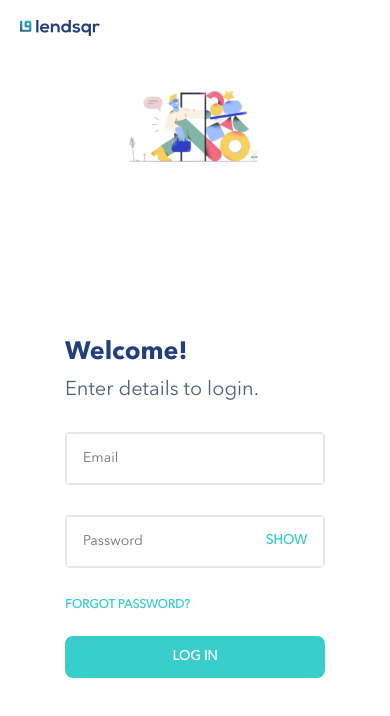
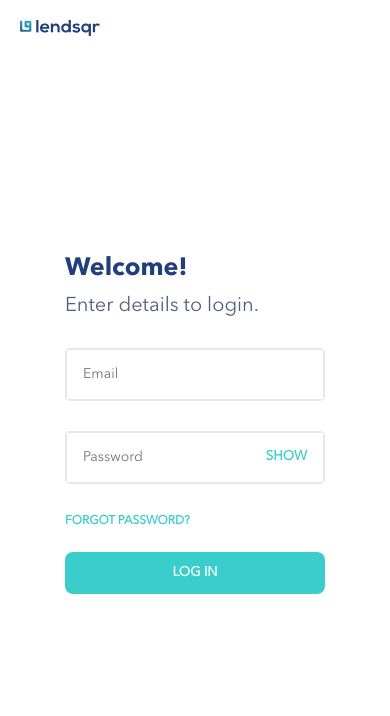
Before and after one commit to JSjags/lendsqr-fe-test, a React (Vite) app: page /login in a window 390 px wide. Shown: the top 716 px of the page. Built offline with nearby package versions, Linux system fonts and the light colour scheme.

Commit message:
Final touches.

```diff
--- a/src/App.tsx
+++ b/src/App.tsx
@@ -9,6 +9,7 @@
 
 function App() {
   return (
+    <div className="root">
       <Router>
         <Routes>
           <Route path="/" element={<Home />}>
@@ -22,6 +23,7 @@
           <Route path="/*" element={<RouteError />} />
         </Routes>
       </Router>
+    </div>
   );
 }
 
--- a/src/styles/global.scss
+++ b/src/styles/global.scss
@@ -76,3 +76,9 @@
     border-radius: 4px;
   }
 }
+
+.root {
+  max-width: 1440px;
+  margin: auto;
+  box-shadow: 0 0 12px rgba(0, 0, 0, 0.1);
+}
--- a/src/styles/login.module.scss
+++ b/src/styles/login.module.scss
@@ -273,3 +273,8 @@
     }
   }
 }
+@media screen and (max-width: 425px) {
+  .illustration {
+    display: none;
+  }
+}
```
Lines whose indentation alone changed are shown as unchanged.
